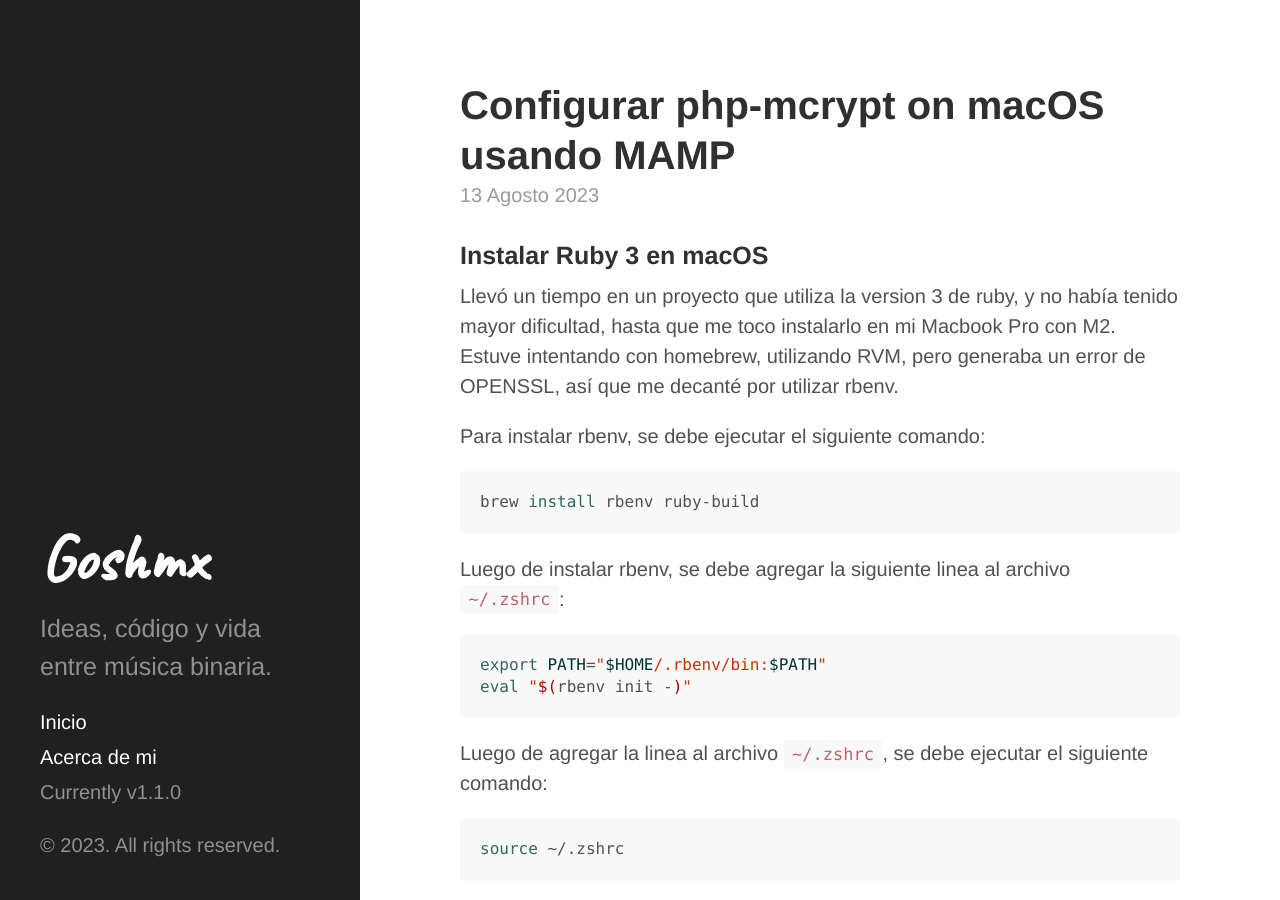
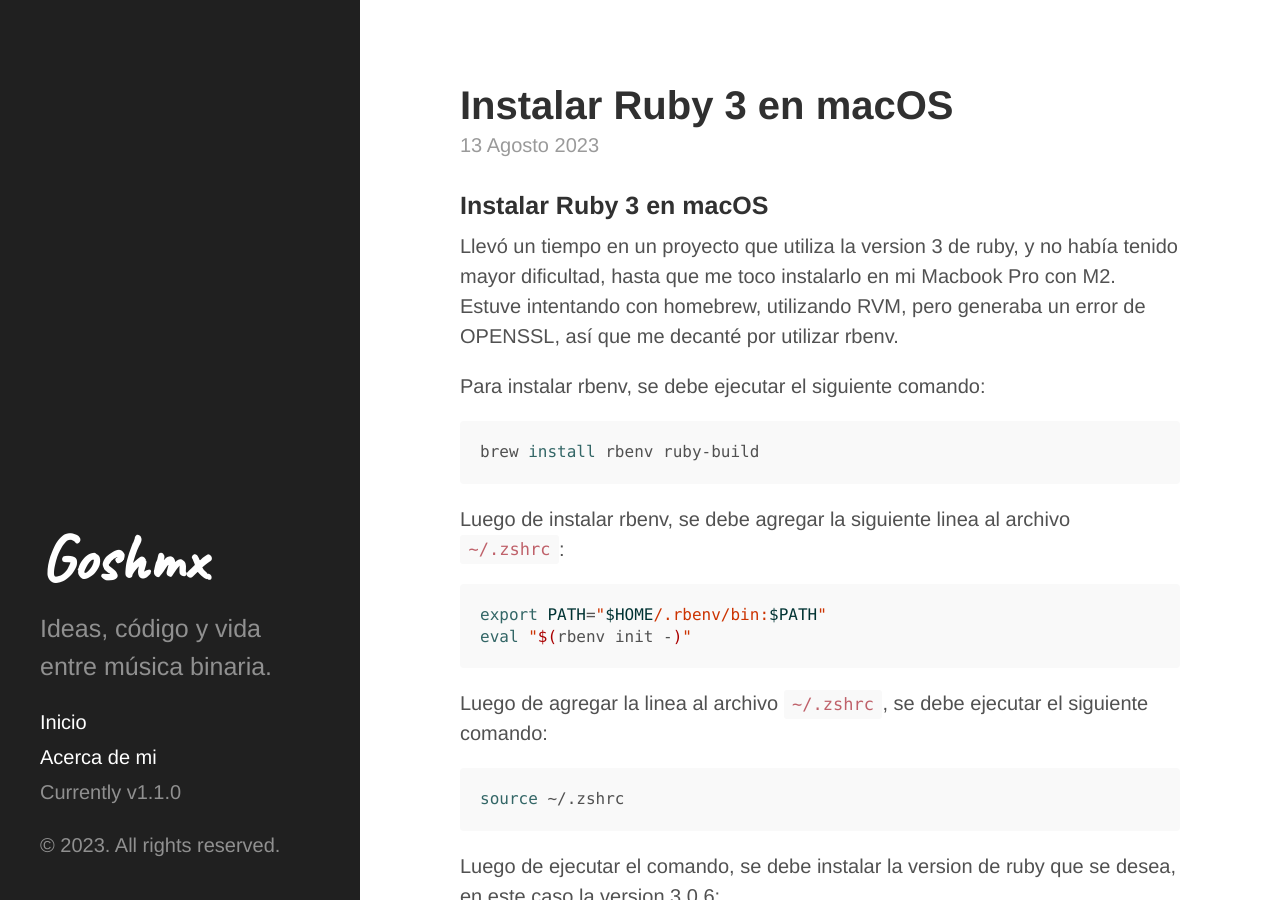
Before and after one commit to goshmx/blog, a Jekyll site: the page built from _posts/2023-08-13-install-ruby-mac.md, in a window 1280 px wide and 900 px high. Built offline with Jekyll 4.4.1, drawn with Linux system fonts in a browser that asks for light colours; Markdown is read by kramdown in place of the engine named in the settings.

Commit message:
Update 2023-08-13-install-ruby-mac.md

```diff
--- a/_posts/2023-08-13-install-ruby-mac.md
+++ b/_posts/2023-08-13-install-ruby-mac.md
@@ -1,6 +1,6 @@
 ---
 layout: post
-title: Configurar php-mcrypt on macOS usando MAMP
+title: Instalar Ruby 3 en macOS
 ---
 
 ### Instalar Ruby 3 en macOS
```
